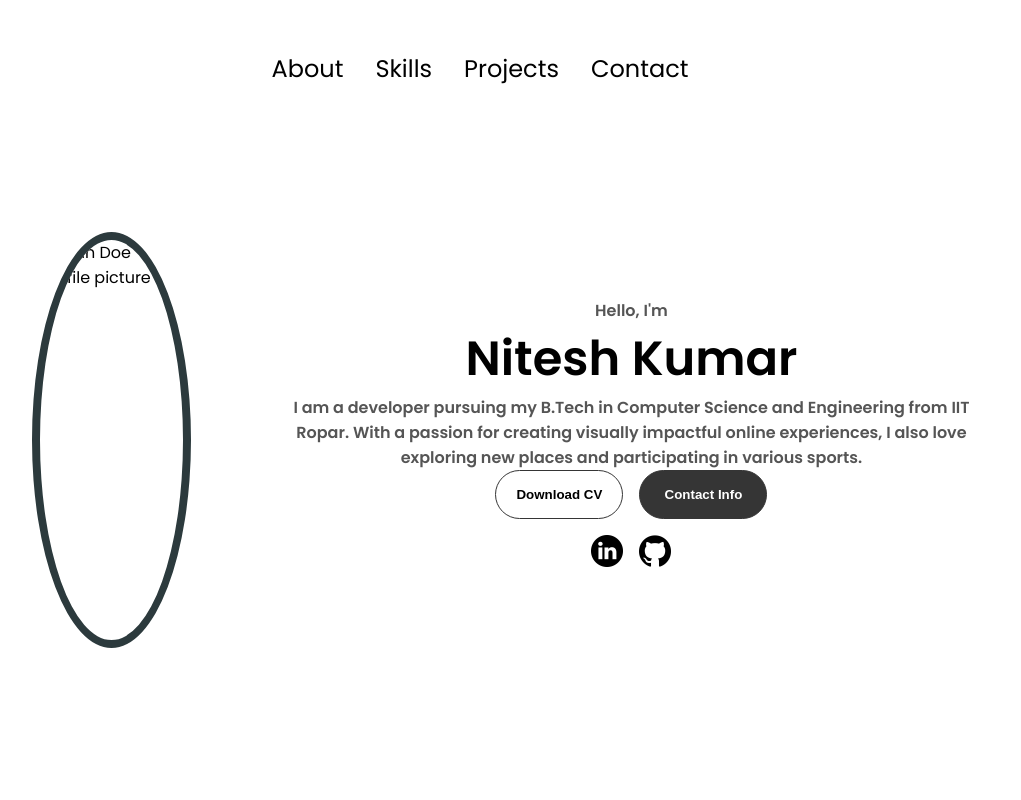
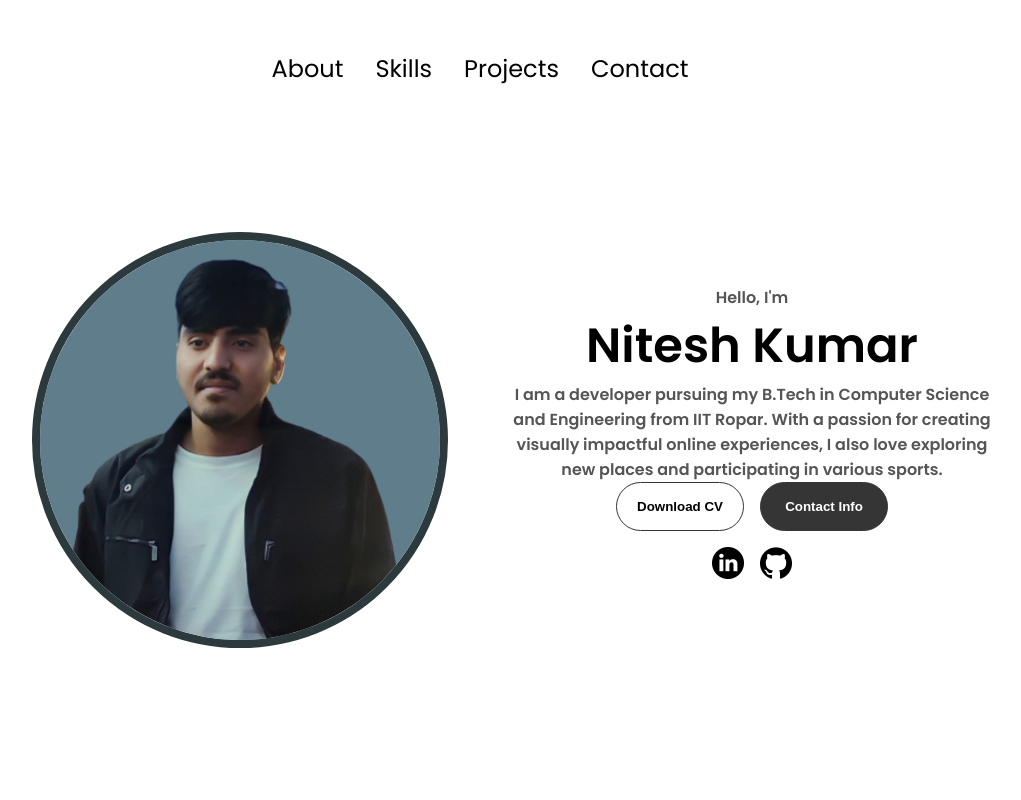
Before and after one commit to nk-gujjar/my-portfolio, a plain HTML site: page index.html in a window 1280 px wide. Shown: the top 800 px of the page, without its empty margins (128-1149 px from the left). Drawn offline with Linux system fonts and the light colour scheme.

Commit message:
Update index.html

```diff
--- a/index.html
+++ b/index.html
@@ -38,7 +38,7 @@
     </nav>
     <section id="profile">
       <div class="section__pic-container">
-        <img src="./assets/shimg-pic.png" height="400px" width=auto alt="John Doe profile picture" />
+        <img src="./assets/shimg-pic1.png" height="400px" width=auto alt="Nitesh profile picture" />
       </div>
       <div class="section__text">
         <p class="section__text__p1">Hello, I'm</p>
```
